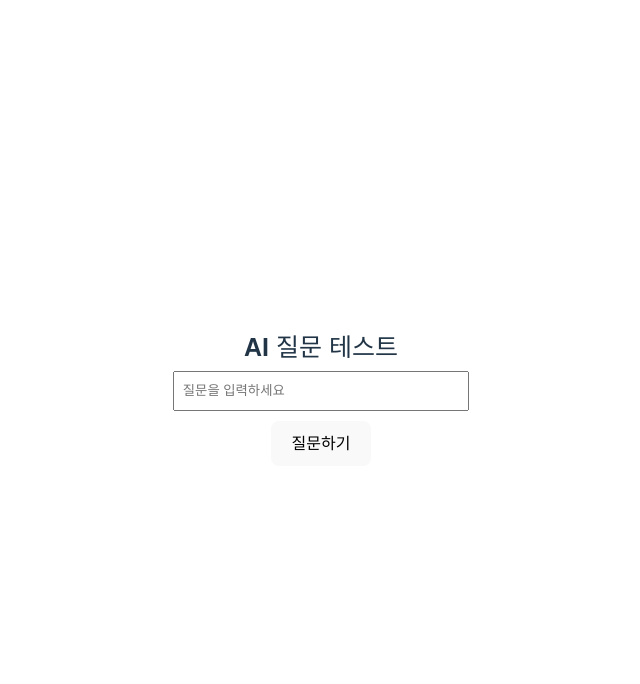
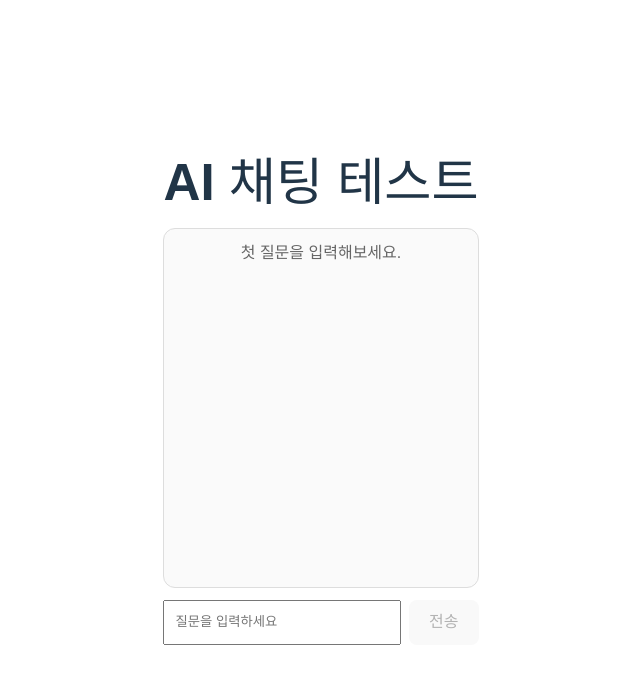
Before and after one commit to Rafdidas/rag-chat, a React app in the folder frontend/: page / in a window 1280 px wide. Shown: the top 684 px of the page, without its empty margins (319-959 px from the left). Built offline with nearby package versions, Linux system fonts and the light colour scheme; the HTML template or start-up script is replaced by a standard one.

Commit message:
feat: 프론트 질문 채팅방식으로 변경

```diff
--- a/frontend/src/App.tsx
+++ b/frontend/src/App.tsx
@@ -1,18 +1,42 @@
 import { useState } from "react";
 import './App.css';
 
+type Role = "user" | "assistant";
+
+type ChatMessage = {
+  id: string;
+  role: Role;
+  content: string;
+  createdAt: number;
+};
+
+function uid() {
+  return `${Date.now()}-${Math.random().toString(16).slice(2)}`;
+}
+
 function App() {
-  const [question, setQuestion] = useState("");
-  const [answer, setAnswer] = useState("");
+  const [input, setInput] = useState("");
+  const [messages, setMessages] = useState<ChatMessage[]>([]);
   const [loading, setLoading] = useState(false);
 
   const askAi = async () => {
-    if (!question.trim()) return;
+    const question = input.trim();
+    if (!question || loading) return;
 
+    // 1) 사용자 메시지 먼저 추가(즉시 화면에 보이게)
+    const userMsg: ChatMessage = {
+      id: uid(),
+      role: "user",
+      content: question,
+      createdAt: Date.now(),
+    };
+
+    setMessages((prev) => [...prev, userMsg]);
+    setInput("");
     setLoading(true);
-    setAnswer("");
 
     try {
+      // 2) 백엔드 호출
       const res = await fetch("/api/ask", {
         method: "POST",
         headers: {
@@ -21,36 +45,102 @@ function App() {
         body: JSON.stringify({ question }),
       });
 
-      const data = await res.json();
-      setAnswer(data.answer);
-    } catch (e) {
-      setAnswer("에러가 발생했습니다.");
+      if (!res.ok) {
+        throw new Error(`서버 오류: ${res.status}`);
+      }
+
+      const data: { answer?: string } = await res.json();
+
+      // 3) AI 메시지 추가
+      const aiMsg: ChatMessage = {
+        id: uid(),
+        role: "assistant",
+        content: data.answer ?? "(답변이 비어있습니다.)",
+        createdAt: Date.now(),
+      };
+
+      setMessages((prev) => [...prev, aiMsg]);
+    } catch (e: any) {
+      const errMsg: ChatMessage = {
+        id: uid(),
+        role: "assistant",
+        content: `오류가 발생했습니다. ${e?.message ?? "알 수 없음"}`,
+        createdAt: Date.now(),
+      };
+      setMessages((prev) => [...prev, errMsg]);
     } finally {
       setLoading(false);
     }
   };
 
   return (
-    <div style={{ maxWidth: 600, margin: "40px auto" }}>
-      <h1 style={{ fontSize: "25px", marginBottom: "10px" }}>AI 질문 테스트</h1>
+    <div style={{ maxWidth: 720, margin: "40px auto", padding: 16 }}>
+      <h1 style={{ marginBottom: 16 }}>AI 채팅 테스트</h1>
 
-      <input
-        value={question}
-        onChange={(e) => setQuestion(e.target.value)}
-        placeholder="질문을 입력하세요"
-        style={{ width: "100%", padding: 8 }}
-      />
+      {/* 채팅 영역 */}
+      <div
+        style={{
+          border: "1px solid #ddd",
+          borderRadius: 12,
+          padding: 12,
+          minHeight: 360,
+          maxHeight: 520,
+          overflow: "auto",
+          background: "#fafafa",
+        }}
+      >
+        {messages.length === 0 ? (
+          <div style={{ color: "#666" }}>첫 질문을 입력해보세요.</div>
+        ) : (
+          messages.map((m) => (
+            <div
+              key={m.id}
+              style={{
+                display: "flex",
+                justifyContent: m.role === "user" ? "flex-end" : "flex-start",
+                marginBottom: 10,
+              }}
+            >
+              <div
+                style={{
+                  maxWidth: "80%",
+                  padding: "10px 12px",
+                  borderRadius: 12,
+                  border: "1px solid #e3e3e3",
+                  background: m.role === "user" ? "white" : "#fff",
+                  whiteSpace: "pre-wrap",
+                  lineHeight: 1.5,
+                }}
+              >
+                <div style={{ fontSize: 12, color: "#888", marginBottom: 4 }}>
+                  {m.role === "user" ? "나" : "AI"}
+                </div>
+                <div>{m.content}</div>
+              </div>
+            </div>
+          ))
+        )}
 
-      <button onClick={askAi} disabled={loading} style={{ marginTop: 10 }}>
-        {loading ? "질문 중..." : "질문하기"}
-      </button>
+        {loading && (
+          <div style={{ color: "#666", marginTop: 8 }}>AI가 답변을 작성 중...</div>
+        )}
+      </div>
 
-      {answer && (
-        <div style={{ marginTop: 20 }}>
-          <h3>답변</h3>
-          <p>{answer}</p>
-        </div>
-      )}
+      {/* 입력 영역 */}
+      <div style={{ display: "flex", gap: 8, marginTop: 12 }}>
+        <input
+          value={input}
+          onChange={(e) => setInput(e.target.value)}
+          placeholder="질문을 입력하세요"
+          style={{ flex: 1, padding: 10 }}
+          onKeyDown={(e) => {
+            if (e.key === "Enter") askAi();
+          }}
+        />
+        <button onClick={askAi} disabled={loading || !input.trim()}>
+          {loading ? "전송 중..." : "전송"}
+        </button>
+      </div>
     </div>
   );
 }
```
